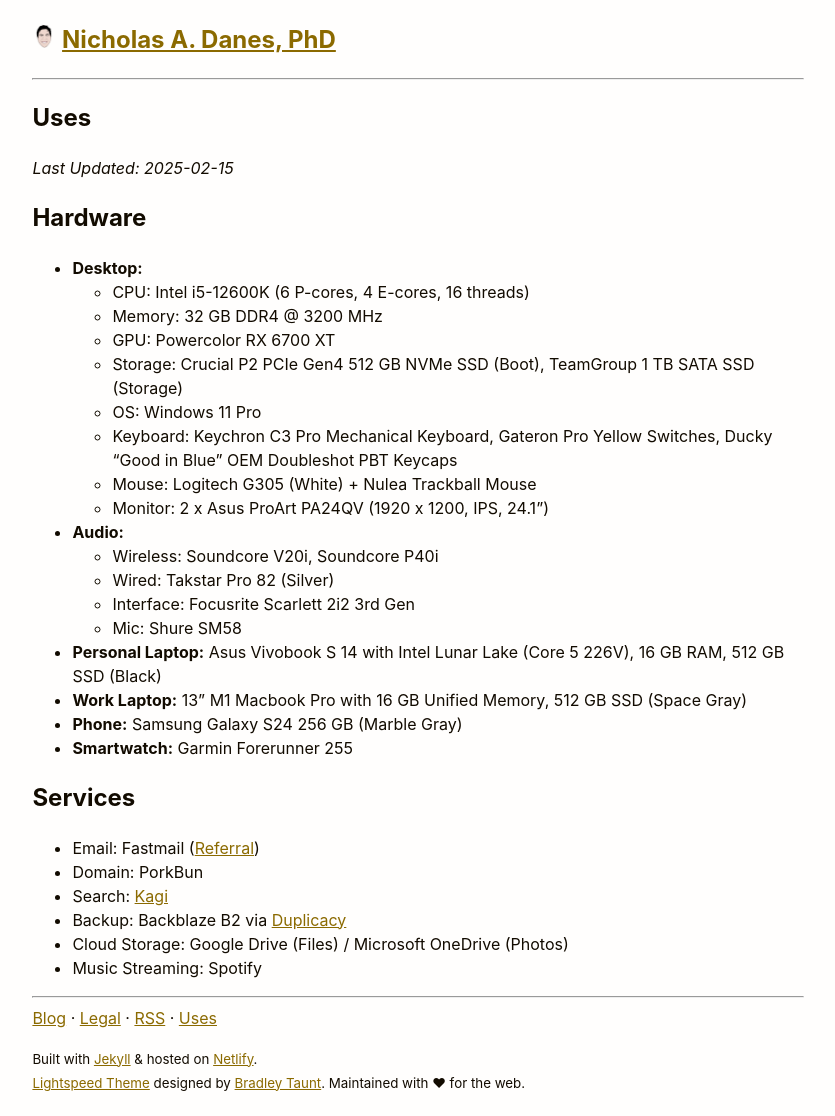
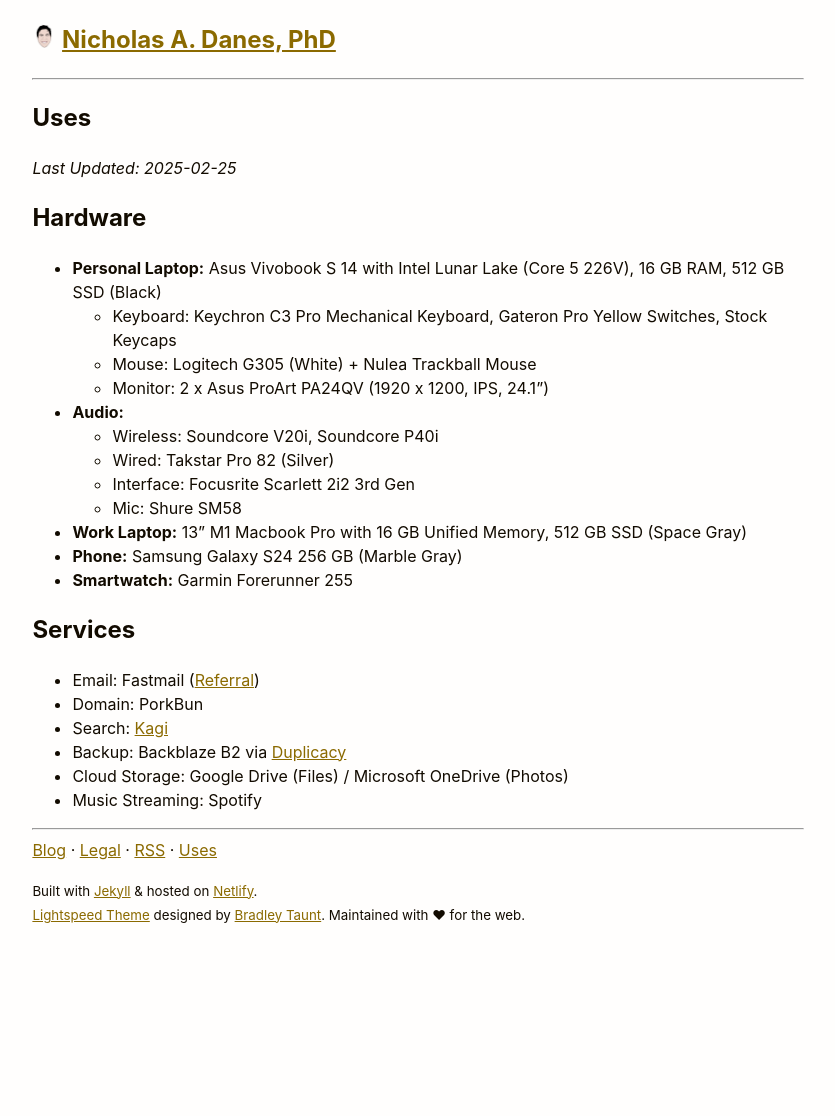
Before and after one commit to danesnick/website_lightspeed, a Jekyll site: the page built from uses.markdown, in a window 1280 px wide. Shown: the whole page, without its empty margins (222-1057 px from the left). Built offline with Jekyll 4.4.1, drawn with Linux system fonts in a browser that asks for light colours; after the commit the page ends 948 px from its top, so only the background shows below that.

Commit message:
Update uses.markdown

```diff
--- a/uses.markdown
+++ b/uses.markdown
@@ -3,17 +3,12 @@ layout: page
 title: Uses
 permalink: /uses/
 ---
-*Last Updated: 2025-02-15*
+*Last Updated: 2025-02-25*
 
 ## Hardware
 
-* **Desktop:**
-	+ CPU: Intel i5-12600K (6 P-cores, 4 E-cores, 16 threads)
-	+ Memory: 32 GB DDR4 @ 3200 MHz
-	+ GPU: Powercolor RX 6700 XT
-	+ Storage: Crucial P2 PCIe Gen4 512 GB NVMe SSD (Boot), TeamGroup 1 TB SATA SSD (Storage)
-	+ OS: Windows 11 Pro
-	+ Keyboard: Keychron C3 Pro Mechanical Keyboard, Gateron Pro Yellow Switches, Ducky "Good in Blue" OEM Doubleshot PBT Keycaps
+* **Personal Laptop:** Asus Vivobook S 14 with Intel Lunar Lake (Core 5 226V), 16 GB RAM, 512 GB SSD (Black)
+	+ Keyboard: Keychron C3 Pro Mechanical Keyboard, Gateron Pro Yellow Switches, Stock Keycaps
 	+ Mouse: Logitech G305 (White) + Nulea Trackball Mouse
 	+ Monitor: 2 x Asus ProArt PA24QV (1920 x 1200, IPS, 24.1")
 * **Audio:**
@@ -21,7 +16,6 @@ permalink: /uses/
 	* Wired: Takstar Pro 82 (Silver)
 	* Interface: Focusrite Scarlett 2i2 3rd Gen
 	* Mic: Shure SM58
-* **Personal Laptop:** Asus Vivobook S 14 with Intel Lunar Lake (Core 5 226V), 16 GB RAM, 512 GB SSD (Black)
 * **Work Laptop:** 13" M1 Macbook Pro with 16 GB Unified Memory, 512 GB SSD (Space Gray)
 * **Phone:** Samsung Galaxy S24 256 GB (Marble Gray)
 * **Smartwatch:** Garmin Forerunner 255
```
